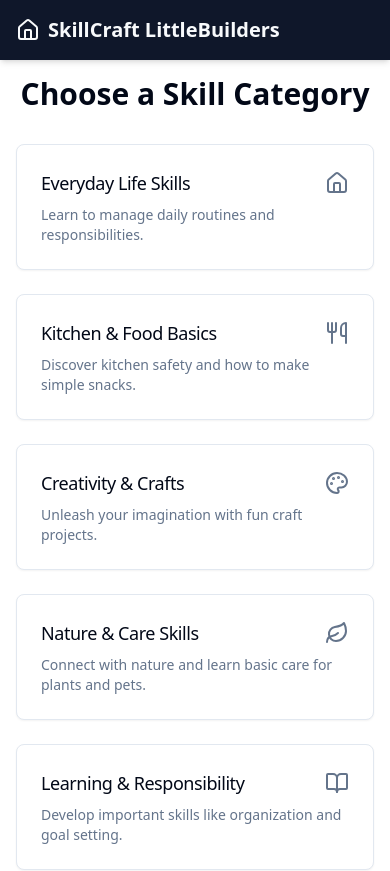
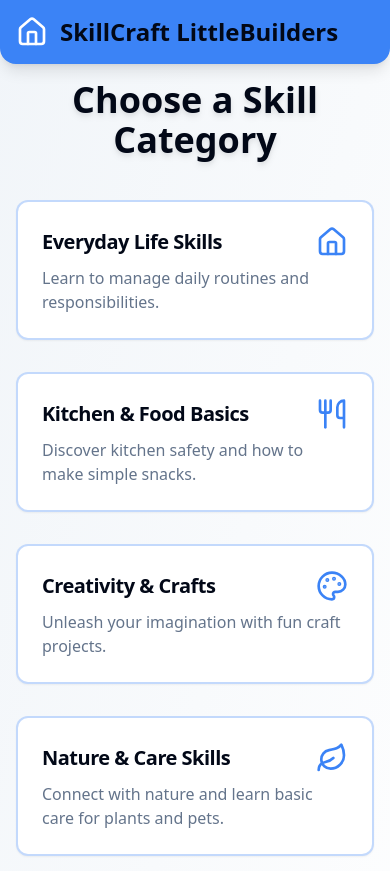
Before and after one commit to heaventravis94-cloud/SkillCraft-LittleBuilders, a React (Vite) app: page / in a window 390 px wide. Shown: the top 871 px of the page. Built offline with nearby package versions, Linux system fonts and the light colour scheme.

Commit message:
[dyad] wrote 9 file(s)

```diff
--- a/src/components/ActivityCard.tsx
+++ b/src/components/ActivityCard.tsx
@@ -10,14 +10,14 @@ interface ActivityCardProps {
 
 const ActivityCard: React.FC<ActivityCardProps> = ({ activity }) => {
   return (
-    <Card className="hover:shadow-lg transition-shadow duration-200 ease-in-out h-full flex flex-col justify-between">
+    <Card className="bg-card hover:bg-brand-light hover:shadow-xl transition-all duration-300 ease-in-out h-full flex flex-col justify-between border-2 border-brand-secondary/30 rounded-xl">
       <CardHeader>
-        <CardTitle className="text-lg font-medium">{activity.title}</CardTitle>
+        <CardTitle className="text-xl font-bold text-brand-text">{activity.title}</CardTitle>
       </CardHeader>
       <CardContent className="flex flex-col justify-between flex-grow">
-        <p className="text-sm text-muted-foreground mb-4">{activity.description}</p>
+        <p className="text-base text-muted-foreground mb-4">{activity.description}</p>
         <Link to={`/activities/${activity.id}`}>
-          <Button className="w-full">Start Activity</Button>
+          <Button className="w-full bg-brand-secondary hover:bg-brand-secondary/90 text-white font-semibold rounded-lg">Start Activity</Button>
         </Link>
       </CardContent>
     </Card>
--- a/src/components/ActivityStep.tsx
+++ b/src/components/ActivityStep.tsx
@@ -8,10 +8,10 @@ interface ActivityStepProps {
 
 const ActivityStep: React.FC<ActivityStepProps> = ({ step }) => {
   return (
-    <Card className="mb-4">
+    <Card className="mb-4 bg-white shadow-md border border-brand-light rounded-lg">
       <CardContent className="p-4">
-        <h3 className="text-md font-semibold mb-2">Step {step.stepNumber}</h3>
-        <p className="text-muted-foreground">{step.description}</p>
+        <h3 className="text-lg font-bold mb-2 text-brand-primary">Step {step.stepNumber}</h3>
+        <p className="text-base text-foreground">{step.description}</p>
       </CardContent>
     </Card>
   );
--- a/src/components/CategoryCard.tsx
+++ b/src/components/CategoryCard.tsx
@@ -11,13 +11,13 @@ const CategoryCard: React.FC<CategoryCardProps> = ({ category }) => {
   const Icon = category.icon;
   return (
     <Link to={`/categories/${category.id}`}>
-      <Card className="hover:shadow-lg transition-shadow duration-200 ease-in-out h-full flex flex-col justify-between">
+      <Card className="bg-card hover:bg-brand-light hover:shadow-xl transition-all duration-300 ease-in-out h-full flex flex-col justify-between border-2 border-brand-primary/30 rounded-xl">
         <CardHeader className="flex flex-row items-center justify-between space-y-0 pb-2">
-          <CardTitle className="text-lg font-medium">{category.name}</CardTitle>
-          <Icon className="h-6 w-6 text-muted-foreground" />
+          <CardTitle className="text-xl font-bold text-brand-text">{category.name}</CardTitle>
+          <Icon className="h-8 w-8 text-brand-primary" />
         </CardHeader>
         <CardContent>
-          <p className="text-sm text-muted-foreground">{category.description}</p>
+          <p className="text-base text-muted-foreground">{category.description}</p>
         </CardContent>
       </Card>
     </Link>
--- a/src/components/Header.tsx
+++ b/src/components/Header.tsx
@@ -5,10 +5,10 @@ import { Button } from "@/components/ui/button";
 
 const Header = () => {
   return (
-    <header className="bg-primary text-primary-foreground p-4 shadow-md flex items-center justify-between">
-      <Link to="/" className="flex items-center space-x-2">
-        <Home className="h-6 w-6" />
-        <h1 className="text-xl font-bold">SkillCraft LittleBuilders</h1>
+    <header className="bg-brand-primary text-primary-foreground p-4 shadow-lg flex items-center justify-between rounded-b-lg">
+      <Link to="/" className="flex items-center space-x-3">
+        <Home className="h-8 w-8" />
+        <h1 className="text-2xl font-extrabold">SkillCraft LittleBuilders</h1>
       </Link>
       {/* You can add more navigation items here if needed */}
     </header>
--- a/src/globals.css
+++ b/src/globals.css
@@ -19,36 +19,49 @@
     --secondary: 210 40% 96.1%;
     --secondary-foreground: 222.2 47.4% 11.2%;
 
+    --destructive: 0 84.2% 60.2%;
+    --destructive-foreground: 210 40% 98%;
+
     --muted: 210 40% 96.1%;
     --muted-foreground: 215.4 16.3% 46.9%;
 
     --accent: 210 40% 96.1%;
     --accent-foreground: 222.2 47.4% 11.2%;
 
-    --destructive: 0 84.2% 60.2%;
-    --destructive-foreground: 210 40% 98%;
-
     --border: 214.3 31.8% 91.4%;
     --input: 214.3 31.8% 91.4%;
     --ring: 222.2 84% 4.9%;
 
-    --radius: 0.5rem;
+    --radius: 1rem; /* More rounded corners */
 
     --sidebar-background: 0 0% 98%;
+    --sidebar-foreground: 240 5.3% 26.1%;
+    --sidebar-primary: 240 5.9% 10%;
+    --sidebar-primary-foreground: 0 0% 98%;
+    --sidebar-accent: 240 4.8% 95.9%;
+    --sidebar-accent-foreground: 240 5.9% 10%;
+    --sidebar-border: 220 13% 91%;
+    --sidebar-ring: 217.2 91.2% 59.8%;
 
-    --sidebar-foreground: 240 5.3% 26.1%;
+    /* New vibrant colors for kids app */
+    --brand-primary: 217 91.2% 59.8%; /* A cheerful blue */
+    --brand-secondary: 38 92% 60%; /* A warm orange */
+    --brand-accent: 300 70% 70%; /* A playful pink/purple */
+    --brand-text: 222.2 84% 4.9%; /* Dark text for readability */
+    --brand-light: 210 40% 96.1%; /* Light background for contrast */
 
-    --sidebar-primary: 240 5.9% 10%;
-
-    --sidebar-primary-foreground: 0 0% 98%;
-
-    --sidebar-accent: 240 4.8% 95.9%;
-
-    --sidebar-accent-foreground: 240 5.9% 10%;
-
-    --sidebar-border: 220 13% 91%;
-
-    --sidebar-ring: 217.2 91.2% 59.8%;
+    /* Adjusting default shadcn colors to be more vibrant */
+    --primary: var(--brand-primary);
+    --primary-foreground: 0 0% 100%; /* White text on primary */
+    --secondary: var(--brand-light);
+    --secondary-foreground: var(--brand-text);
+    --muted: var(--brand-light);
+    --muted-foreground: 215.4 16.3% 46.9%; /* Keep a softer grey for muted text */
+    --accent: var(--brand-accent);
+    --accent-foreground: 0 0% 100%;
+    --border: 214.3 31.8% 91.4%; /* Keep a soft border */
+    --input: 214.3 31.8% 91.4%;
+    --ring: var(--brand-primary);
   }
 
   .dark {
@@ -87,6 +100,23 @@
     --sidebar-accent-foreground: 240 4.8% 95.9%;
     --sidebar-border: 240 3.7% 15.9%;
     --sidebar-ring: 217.2 91.2% 59.8%;
+
+    /* Dark mode adjustments for new brand colors */
+    --brand-primary: 217.2 91.2% 59.8%; /* Same cheerful blue */
+    --brand-secondary: 38 92% 60%; /* Same warm orange */
+    --brand-accent: 300 70% 70%; /* Same playful pink/purple */
+    --brand-text: 210 40% 98%; /* Light text for dark background */
+    --brand-light: 217.2 32.6% 17.5%; /* Darker background for contrast */
+
+    --primary: var(--brand-primary);
+    --primary-foreground: 0 0% 100%;
+    --secondary: var(--brand-light);
+    --secondary-foreground: var(--brand-text);
+    --muted: var(--brand-light);
+    --muted-foreground: 215 20.2% 65.1%;
+    --accent: var(--brand-accent);
+    --accent-foreground: 0 0% 100%;
+    --ring: var(--brand-primary);
   }
 }
 
@@ -97,5 +127,10 @@
 
   body {
     @apply bg-background text-foreground;
+    font-size: 16px; /* Slightly larger base font size */
+  }
+
+  h1, h2, h3, h4, h5, h6 {
+    @apply text-brand-text; /* Use the new brand text color for headings */
   }
 }
--- a/src/pages/ActivityDetail.tsx
+++ b/src/pages/ActivityDetail.tsx
@@ -13,12 +13,12 @@ const ActivityDetail = () => {
 
   if (!activity) {
     return (
-      <div className="min-h-screen flex flex-col bg-background">
+      <div className="min-h-screen flex flex-col bg-gradient-to-br from-brand-light to-background">
         <Header />
         <main className="flex-grow container mx-auto p-4 sm:p-6 lg:p-8 text-center">
-          <h2 className="text-2xl font-bold text-foreground mb-4">Activity Not Found</h2>
+          <h2 className="text-2xl font-bold text-brand-text mb-4">Activity Not Found</h2>
           <Link to="/">
-            <Button variant="outline">
+            <Button variant="outline" className="bg-brand-primary text-white hover:bg-brand-primary/90 rounded-lg">
               <ArrowLeft className="mr-2 h-4 w-4" /> Back to Categories
             </Button>
           </Link>
@@ -29,20 +29,20 @@ const ActivityDetail = () => {
   }
 
   return (
-    <div className="min-h-screen flex flex-col bg-background">
+    <div className="min-h-screen flex flex-col bg-gradient-to-br from-brand-light to-background">
       <Header />
       <main className="flex-grow container mx-auto p-4 sm:p-6 lg:p-8">
-        <div className="flex items-center mb-6">
+        <div className="flex items-center mb-8">
           <Link to={`/categories/${activity.categoryId}`}>
-            <Button variant="ghost" size="icon" className="mr-2">
-              <ArrowLeft className="h-5 w-5" />
+            <Button variant="ghost" size="icon" className="mr-3 text-brand-primary hover:bg-brand-light rounded-full">
+              <ArrowLeft className="h-6 w-6" />
             </Button>
           </Link>
-          <h2 className="text-3xl font-bold text-foreground">{activity.title}</h2>
+          <h2 className="text-4xl font-extrabold text-brand-text drop-shadow-sm">{activity.title}</h2>
         </div>
-        <p className="text-lg text-muted-foreground mb-8">{activity.description}</p>
+        <p className="text-lg text-muted-foreground mb-10">{activity.description}</p>
 
-        <div className="space-y-4">
+        <div className="space-y-6">
           {activity.steps.map((step) => (
             <ActivityStep key={step.stepNumber} step={step} />
           ))}
--- a/src/pages/Index.tsx
+++ b/src/pages/Index.tsx
@@ -6,13 +6,13 @@ import { categories } from "@/data/skills";
 
 const Index = () => {
   return (
-    <div className="min-h-screen flex flex-col bg-background">
+    <div className="min-h-screen flex flex-col bg-gradient-to-br from-brand-light to-background">
       <Header />
       <main className="flex-grow container mx-auto p-4 sm:p-6 lg:p-8">
-        <h2 className="text-3xl font-bold text-center mb-8 text-foreground">
+        <h2 className="text-4xl font-extrabold text-center mb-10 text-brand-text drop-shadow-md">
           Choose a Skill Category
         </h2>
-        <div className="grid grid-cols-1 sm:grid-cols-2 lg:grid-cols-3 gap-6">
+        <div className="grid grid-cols-1 sm:grid-cols-2 lg:grid-cols-3 gap-8">
           {categories.map((category) => (
             <CategoryCard key={category.id} category={category} />
           ))}
--- a/tailwind.config.ts
+++ b/tailwind.config.ts
@@ -62,11 +62,17 @@ export default {
           border: "hsl(var(--sidebar-border))",
           ring: "hsl(var(--sidebar-ring))",
         },
+        // New vibrant colors for kids app
+        "brand-primary": "hsl(var(--brand-primary))",
+        "brand-secondary": "hsl(var(--brand-secondary))",
+        "brand-accent": "hsl(var(--brand-accent))",
+        "brand-text": "hsl(var(--brand-text))",
+        "brand-light": "hsl(var(--brand-light))",
       },
       borderRadius: {
-        lg: "var(--radius)",
-        md: "calc(var(--radius) - 2px)",
-        sm: "calc(var(--radius) - 4px)",
+        lg: "1rem", // More rounded
+        md: "calc(1rem - 4px)",
+        sm: "calc(1rem - 8px)",
       },
       keyframes: {
         "accordion-down": {
```
Also changed, not shown: src/pages/CategoryDetail.tsx (+11 -11 lines).
